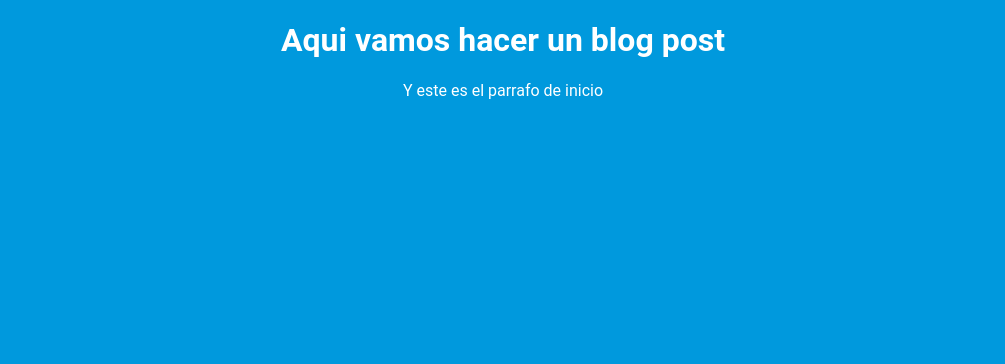
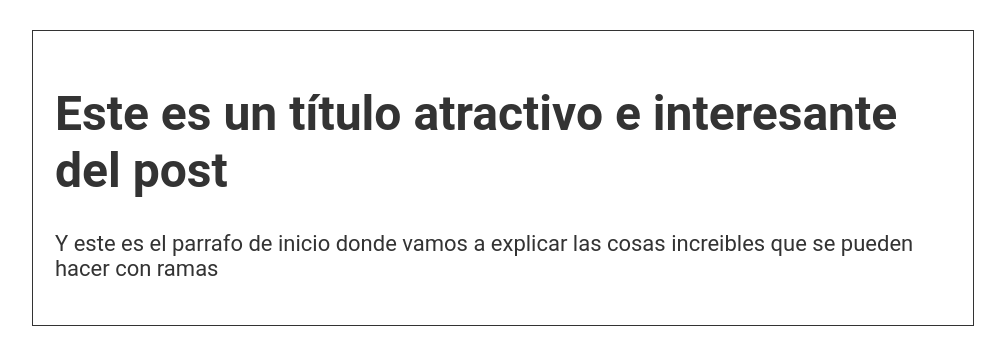
Before and after one commit to manuelojeda/hyperblog, a plain HTML site: page blogpost.html in a window 1280 px wide. Shown: the whole page, without its empty margins (137-1142 px from the left). Drawn offline with Linux system fonts and the light colour scheme.

Commit message:
Commit al master del blogpost a la versión más reciente

```diff
--- a/blogpost.html
+++ b/blogpost.html
@@ -10,12 +10,16 @@
 </head>
 
 <body>
-    <h1>
-        Aqui vamos hacer un blog post
-    </h1>
-    <p>
-        Y este es el parrafo de inicio
-    </p>
+    <div id="container">
+        <div id="post">
+            <h1>
+                Este es un título atractivo e interesante del post
+            </h1>
+            <p>
+                Y este es el parrafo de inicio donde vamos a explicar las cosas increibles que se pueden hacer con ramas
+            </p>
+        </div>
+    </div>
 </body>
 
 </html>
--- a/css/estilos.css
+++ b/css/estilos.css
@@ -1,6 +1,22 @@
 body {
-    text-align: center;
+    text-align: left;
     font-family: 'Roboto';
-    background-color: #0099dd;
-    color: #fff;
+    background-color: #fff;
+    color: #333;
+    margin: 0;
+    font-size: 22px;
+    padding: 0;
 }
+
+#container {
+    width: 70%;
+    margin: 0 auto;
+    margin-top: 30px;
+    padding: 1em;
+    border: 1px solid #333;
+    text-align: left;
+}
+
+#container h1 {
+    font-size: 48px;
+}
```
